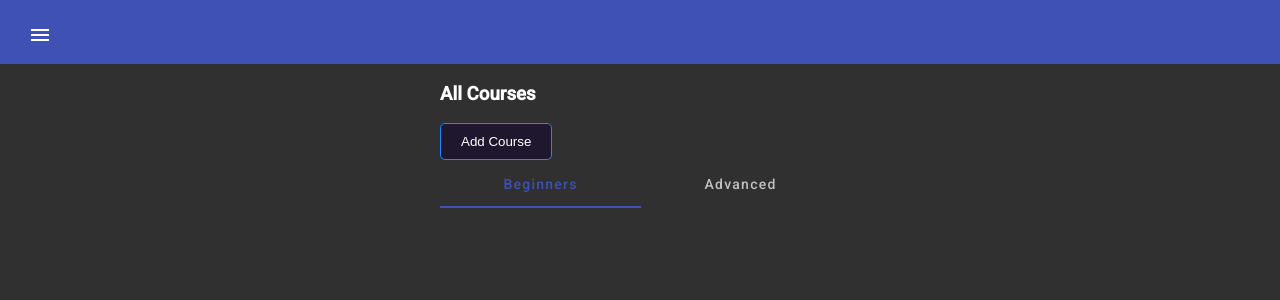
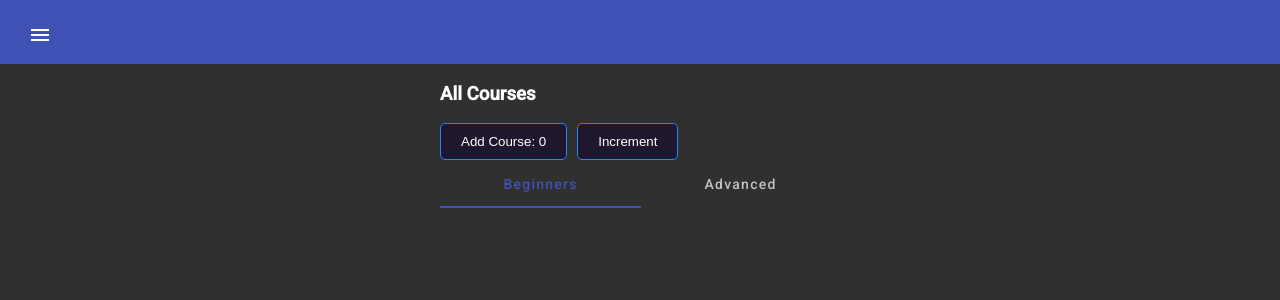
Before and after one commit to liteninkiran/angular-university-signals, an Angular app: page / in a window 1280 px wide. Shown: the top 300 px of the page. Built offline with nearby package versions, Linux system fonts and the light colour scheme.

Commit message:
004 - Writing Your First Angular Signal

```diff
--- a/src/app/home/home.component.html
+++ b/src/app/home/home.component.html
@@ -1,7 +1,8 @@
 <div class="courses-panel">
     <h3>All Courses</h3>
 
-    <button class="btn">Add Course</button>
+    <button class="btn">Add Course: {{ counter() }}</button>
+    <button class="btn" (click)="increment()">Increment</button>
 
     <mat-tab-group>
         <mat-tab label="Beginners"> </mat-tab>
--- a/src/app/home/home.component.ts
+++ b/src/app/home/home.component.ts
@@ -1,10 +1,17 @@
-import { Component } from '@angular/core';
+import { Component, signal } from '@angular/core';
 import { MatTab, MatTabGroup } from '@angular/material/tabs';
 
 @Component({
     selector: 'home',
-    imports: [MatTabGroup, MatTab],
     templateUrl: './home.component.html',
     styleUrl: './home.component.scss',
+    standalone: true,
+    imports: [MatTabGroup, MatTab],
 })
-export class HomeComponent {}
+export class HomeComponent {
+    public counter = signal(0);
+
+    public increment(): void {
+        this.counter.set(this.counter() + 1);
+    }
+}
```
Also changed, not shown: 1 other file (tests, documents, lock files or other folders).
